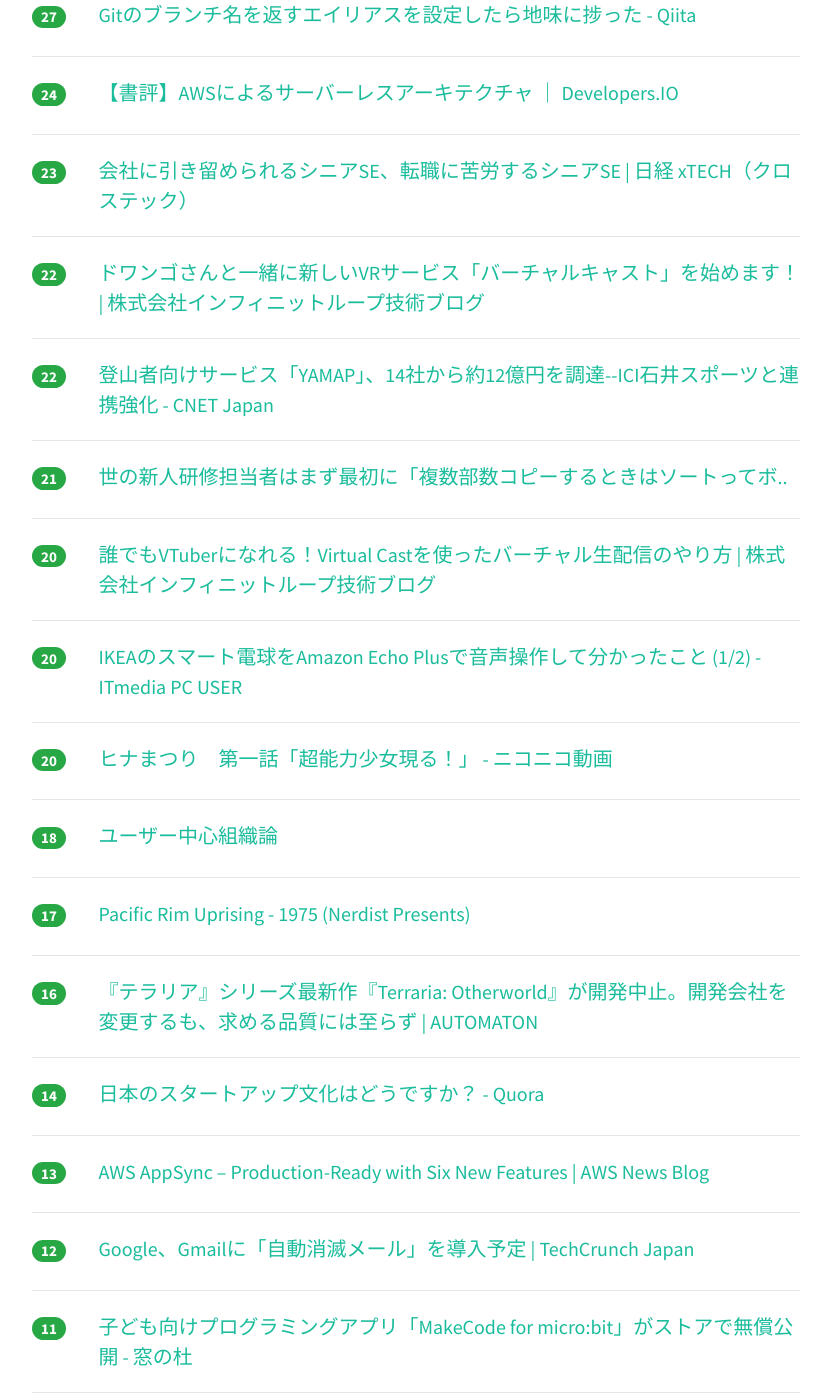
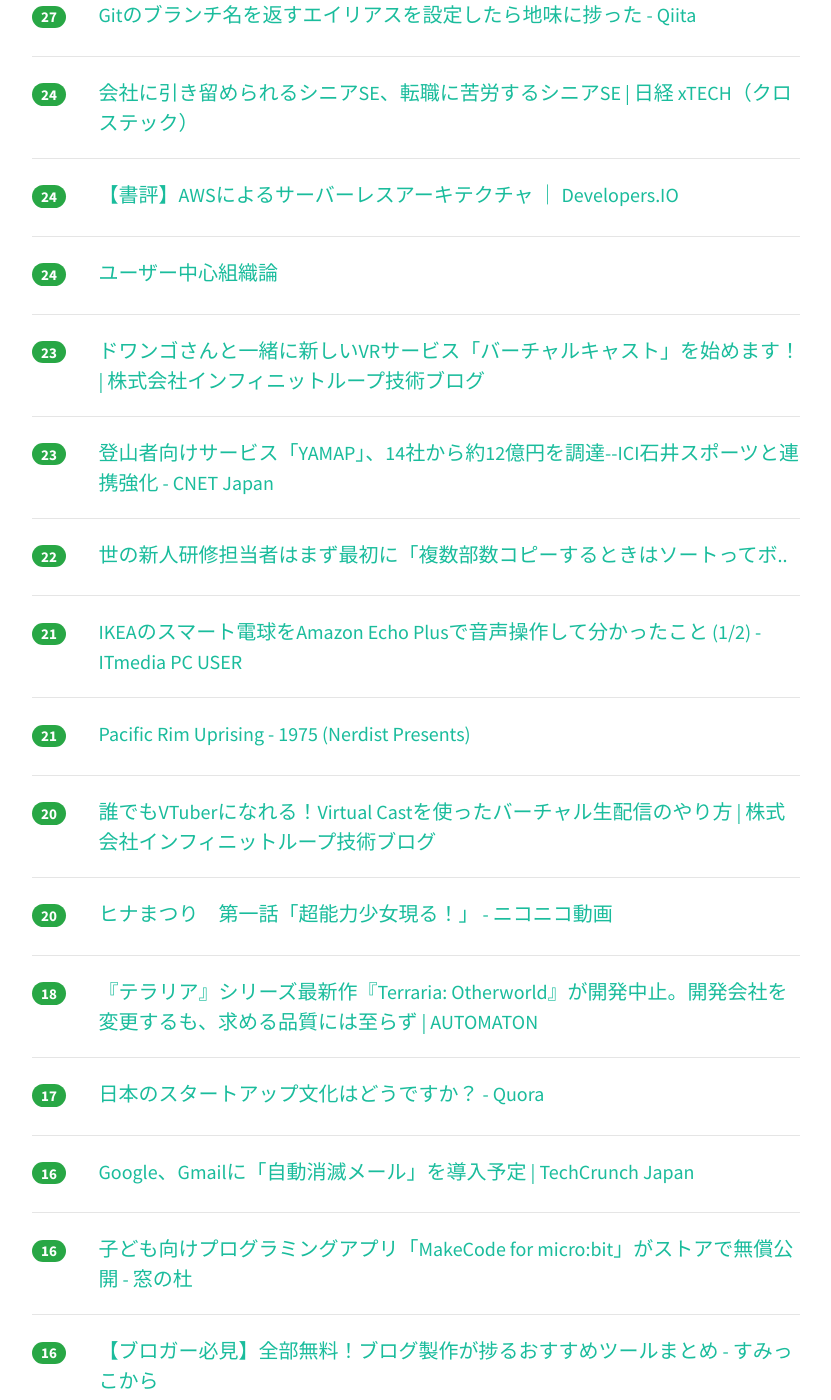
Before and after one commit to yatta47/hatena-matome-site, a Jekyll site: the page built from _posts/2018-04-14-hatena.md, in a window 1280 px wide and 1400 px high, scrolled down 652 px. Shown: the whole window, without its empty margins (224-1055 px from the left). Built offline with Jekyll 4.4.1, drawn with Linux system fonts in a browser that asks for light colours; nearby versions of some CDN libraries; some of the changed text lies outside the part shown.

Commit message:
Updated 2018-04-14

```diff
--- a/_posts/2018-04-14-hatena.md
+++ b/_posts/2018-04-14-hatena.md
@@ -1,23 +1,23 @@
 ---
 layout: post
 title:  "2018-04-14 はてぶIT"
-date:   2018-04-14 13:01:34
+date:   2018-04-14 14:02:18
 tags: [it-hotentry]
 ---
-25 件のデータあり
+27 件のデータあり
 
 <hr><div class="row">
-<div class="col-1"><span class="badge badge-pill badge-success h2">136</span></div>
+<div class="col-1"><span class="badge badge-pill badge-success h2">141</span></div>
 <div class="col-11"><a href='https://lealog.hateblo.jp/entry/2018/04/13/212858' target='_blank'>CDN Study (Akamai/Fastly) に行ってきたメモ #CDN_study - console.lealog();</a></div>
 </div>
 <hr>
 <div class="row">
-<div class="col-1"><span class="badge badge-pill badge-success h2">119</span></div>
+<div class="col-1"><span class="badge badge-pill badge-success h2">137</span></div>
 <div class="col-11"><a href='https://hotentry-sa.appspot.com/' target='_blank'>ホッテントリ感情分析</a></div>
 </div>
 <hr>
 <div class="row">
-<div class="col-1"><span class="badge badge-pill badge-success h2">40</span></div>
+<div class="col-1"><span class="badge badge-pill badge-success h2">52</span></div>
 <div class="col-11"><a href='http://panora.tokyo/58761/' target='_blank'>【詳報】VTuber配信ツール「バーチャルキャスト」 できることや必要機材、配信のやり方をまとめ！ – PANORA</a></div>
 </div>
 <hr>
@@ -28,27 +28,42 @@ tags: [it-hotentry]
 <hr>
 <div class="row">
 <div class="col-1"><span class="badge badge-pill badge-success h2">24</span></div>
+<div class="col-11"><a href='http://tech.nikkeibp.co.jp/atcl/nxt/column/18/00224/032800003/' target='_blank'>会社に引き留められるシニアSE、転職に苦労するシニアSE | 日経 xTECH（クロステック）</a></div>
+</div>
+<hr>
+<div class="row">
+<div class="col-1"><span class="badge badge-pill badge-success h2">24</span></div>
 <div class="col-11"><a href='https://dev.classmethod.jp/cloud/aws/read-serverless-architectures-on-aws/' target='_blank'>【書評】AWSによるサーバーレスアーキテクチャ ｜ Developers.IO</a></div>
 </div>
 <hr>
 <div class="row">
+<div class="col-1"><span class="badge badge-pill badge-success h2">24</span></div>
+<div class="col-11"><a href='https://www.slideshare.net/tsuyoshika/ss-93735921' target='_blank'>ユーザー中心組織論</a></div>
+</div>
+<hr>
+<div class="row">
 <div class="col-1"><span class="badge badge-pill badge-success h2">23</span></div>
-<div class="col-11"><a href='http://tech.nikkeibp.co.jp/atcl/nxt/column/18/00224/032800003/' target='_blank'>会社に引き留められるシニアSE、転職に苦労するシニアSE | 日経 xTECH（クロステック）</a></div>
+<div class="col-11"><a href='https://www.infiniteloop.co.jp/blog/2018/04/virtualcast-release/' target='_blank'>ドワンゴさんと一緒に新しいVRサービス「バーチャルキャスト」を始めます！ | 株式会社インフィニットループ技術ブログ</a></div>
+</div>
+<hr>
+<div class="row">
+<div class="col-1"><span class="badge badge-pill badge-success h2">23</span></div>
+<div class="col-11"><a href='https://japan.cnet.com/article/35117733/' target='_blank'>登山者向けサービス「YAMAP」、14社から約12億円を調達--ICI石井スポーツと連携強化 - CNET Japan</a></div>
 </div>
 <hr>
 <div class="row">
 <div class="col-1"><span class="badge badge-pill badge-success h2">22</span></div>
-<div class="col-11"><a href='https://www.infiniteloop.co.jp/blog/2018/04/virtualcast-release/' target='_blank'>ドワンゴさんと一緒に新しいVRサービス「バーチャルキャスト」を始めます！ | 株式会社インフィニットループ技術ブログ</a></div>
-</div>
-<hr>
-<div class="row">
-<div class="col-1"><span class="badge badge-pill badge-success h2">22</span></div>
-<div class="col-11"><a href='https://japan.cnet.com/article/35117733/' target='_blank'>登山者向けサービス「YAMAP」、14社から約12億円を調達--ICI石井スポーツと連携強化 - CNET Japan</a></div>
+<div class="col-11"><a href='https://anond.hatelabo.jp/20180413095405' target='_blank'>世の新人研修担当者はまず最初に「複数部数コピーするときはソートってボ..</a></div>
 </div>
 <hr>
 <div class="row">
 <div class="col-1"><span class="badge badge-pill badge-success h2">21</span></div>
-<div class="col-11"><a href='https://anond.hatelabo.jp/20180413095405' target='_blank'>世の新人研修担当者はまず最初に「複数部数コピーするときはソートってボ..</a></div>
+<div class="col-11"><a href='http://www.itmedia.co.jp/pcuser/articles/1804/13/news092.html' target='_blank'>IKEAのスマート電球をAmazon Echo Plusで音声操作して分かったこと (1/2) - ITmedia PC USER</a></div>
+</div>
+<hr>
+<div class="row">
+<div class="col-1"><span class="badge badge-pill badge-success h2">21</span></div>
+<div class="col-11"><a href='http://www.youtube.com/watch?v=D-q2vZP9fgU' target='_blank'>Pacific Rim Uprising - 1975 (Nerdist Presents)</a></div>
 </div>
 <hr>
 <div class="row">
@@ -58,52 +73,47 @@ tags: [it-hotentry]
 <hr>
 <div class="row">
 <div class="col-1"><span class="badge badge-pill badge-success h2">20</span></div>
-<div class="col-11"><a href='http://www.itmedia.co.jp/pcuser/articles/1804/13/news092.html' target='_blank'>IKEAのスマート電球をAmazon Echo Plusで音声操作して分かったこと (1/2) - ITmedia PC USER</a></div>
-</div>
-<hr>
-<div class="row">
-<div class="col-1"><span class="badge badge-pill badge-success h2">20</span></div>
 <div class="col-11"><a href='http://www.nicovideo.jp/watch/1523414724' target='_blank'>ヒナまつり　第一話「超能力少女現る！」 - ニコニコ動画</a></div>
 </div>
 <hr>
 <div class="row">
 <div class="col-1"><span class="badge badge-pill badge-success h2">18</span></div>
-<div class="col-11"><a href='https://www.slideshare.net/tsuyoshika/ss-93735921' target='_blank'>ユーザー中心組織論</a></div>
+<div class="col-11"><a href='http://jp.automaton.am/articles/newsjp/20180414-66132/' target='_blank'>『テラリア』シリーズ最新作『Terraria: Otherworld』が開発中止。開発会社を変更するも、求める品質には至らず | AUTOMATON</a></div>
 </div>
 <hr>
 <div class="row">
 <div class="col-1"><span class="badge badge-pill badge-success h2">17</span></div>
-<div class="col-11"><a href='http://www.youtube.com/watch?v=D-q2vZP9fgU' target='_blank'>Pacific Rim Uprising - 1975 (Nerdist Presents)</a></div>
+<div class="col-11"><a href='https://jp.quora.com/%E6%97%A5%E6%9C%AC%E3%81%AE%E3%82%B9%E3%82%BF%E3%83%BC%E3%83%88%E3%82%A2%E3%83%83%E3%83%97%E6%96%87%E5%8C%96%E3%81%AF%E3%81%A9%E3%81%86%E3%81%A7%E3%81%99%E3%81%8B' target='_blank'>日本のスタートアップ文化はどうですか？ - Quora</a></div>
 </div>
 <hr>
 <div class="row">
 <div class="col-1"><span class="badge badge-pill badge-success h2">16</span></div>
-<div class="col-11"><a href='http://jp.automaton.am/articles/newsjp/20180414-66132/' target='_blank'>『テラリア』シリーズ最新作『Terraria: Otherworld』が開発中止。開発会社を変更するも、求める品質には至らず | AUTOMATON</a></div>
+<div class="col-11"><a href='https://jp.techcrunch.com/2018/04/14/2018-04-13-google-is-testing-self-destructing-emails-in-new-gmail/' target='_blank'>Google、Gmailに「自動消滅メール」を導入予定 | TechCrunch Japan</a></div>
+</div>
+<hr>
+<div class="row">
+<div class="col-1"><span class="badge badge-pill badge-success h2">16</span></div>
+<div class="col-11"><a href='https://forest.watch.impress.co.jp/docs/news/1116998.html' target='_blank'>子ども向けプログラミングアプリ「MakeCode for micro:bit」がストアで無償公開 - 窓の杜</a></div>
+</div>
+<hr>
+<div class="row">
+<div class="col-1"><span class="badge badge-pill badge-success h2">16</span></div>
+<div class="col-11"><a href='http://www.sumicco.net/entry/tool' target='_blank'>【ブロガー必見】全部無料！ブログ製作が捗るおすすめツールまとめ - すみっこから</a></div>
 </div>
 <hr>
 <div class="row">
 <div class="col-1"><span class="badge badge-pill badge-success h2">14</span></div>
-<div class="col-11"><a href='https://jp.quora.com/%E6%97%A5%E6%9C%AC%E3%81%AE%E3%82%B9%E3%82%BF%E3%83%BC%E3%83%88%E3%82%A2%E3%83%83%E3%83%97%E6%96%87%E5%8C%96%E3%81%AF%E3%81%A9%E3%81%86%E3%81%A7%E3%81%99%E3%81%8B' target='_blank'>日本のスタートアップ文化はどうですか？ - Quora</a></div>
-</div>
-<hr>
-<div class="row">
-<div class="col-1"><span class="badge badge-pill badge-success h2">13</span></div>
 <div class="col-11"><a href='https://aws.amazon.com/blogs/aws/aws-appsync-production-ready-with-six-new-features/' target='_blank'>AWS AppSync – Production-Ready with Six New Features | AWS News Blog</a></div>
 </div>
 <hr>
 <div class="row">
 <div class="col-1"><span class="badge badge-pill badge-success h2">12</span></div>
-<div class="col-11"><a href='https://jp.techcrunch.com/2018/04/14/2018-04-13-google-is-testing-self-destructing-emails-in-new-gmail/' target='_blank'>Google、Gmailに「自動消滅メール」を導入予定 | TechCrunch Japan</a></div>
+<div class="col-11"><a href='https://internet.watch.impress.co.jp/docs/interview/1117084.html' target='_blank'>怪盗キッドも「漫画村」「Anitube」は許さない!? 「海賊版サイト見ないで！」コナンらが若者へ呼び掛け - INTERNET Watch</a></div>
 </div>
 <hr>
 <div class="row">
 <div class="col-1"><span class="badge badge-pill badge-success h2">11</span></div>
-<div class="col-11"><a href='https://forest.watch.impress.co.jp/docs/news/1116998.html' target='_blank'>子ども向けプログラミングアプリ「MakeCode for micro:bit」がストアで無償公開 - 窓の杜</a></div>
-</div>
-<hr>
-<div class="row">
-<div class="col-1"><span class="badge badge-pill badge-success h2">10</span></div>
-<div class="col-11"><a href='https://internet.watch.impress.co.jp/docs/interview/1117084.html' target='_blank'>怪盗キッドも「漫画村」「Anitube」は許さない!? 「海賊版サイト見ないで！」コナンらが若者へ呼び掛け - INTERNET Watch</a></div>
+<div class="col-11"><a href='http://news.livedoor.com/article/detail/14577064/' target='_blank'>アイドルグループ・NeedsのTwitter乗っ取り事件 犯人はリーダーだった - ライブドアニュース</a></div>
 </div>
 <hr>
 <div class="row">
@@ -112,18 +122,18 @@ tags: [it-hotentry]
 </div>
 <hr>
 <div class="row">
-<div class="col-1"><span class="badge badge-pill badge-success h2">9</span></div>
-<div class="col-11"><a href='http://news.livedoor.com/article/detail/14577064/' target='_blank'>アイドルグループ・NeedsのTwitter乗っ取り事件 犯人はリーダーだった - ライブドアニュース</a></div>
+<div class="col-1"><span class="badge badge-pill badge-success h2">10</span></div>
+<div class="col-11"><a href='http://twitter.com/Ink_Virtue/status/984422249666043904' target='_blank'>Inkさんのツイート: "『ゴールデンカムイ』ってあれだろ。異様に分かりにくい元ネタを持ってくるマンガだろ。… "</a></div>
 </div>
 <hr>
 <div class="row">
-<div class="col-1"><span class="badge badge-pill badge-success h2">8</span></div>
+<div class="col-1"><span class="badge badge-pill badge-success h2">9</span></div>
 <div class="col-11"><a href='https://anond.hatelabo.jp/20180414011002' target='_blank'>同じ様な人を探してます。</a></div>
 </div>
 <hr>
 <div class="row">
 <div class="col-1"><span class="badge badge-pill badge-success h2">7</span></div>
-<div class="col-11"><a href='http://twitter.com/Ink_Virtue/status/984422249666043904' target='_blank'>Inkさんのツイート: "『ゴールデンカムイ』ってあれだろ。異様に分かりにくい元ネタを持ってくるマンガだろ。… "</a></div>
+<div class="col-11"><a href='https://togetter.com/li/1217840' target='_blank'>シュリンク vs 立ち読み - Togetter</a></div>
 </div>
 <hr>
 <div class="row">
```
